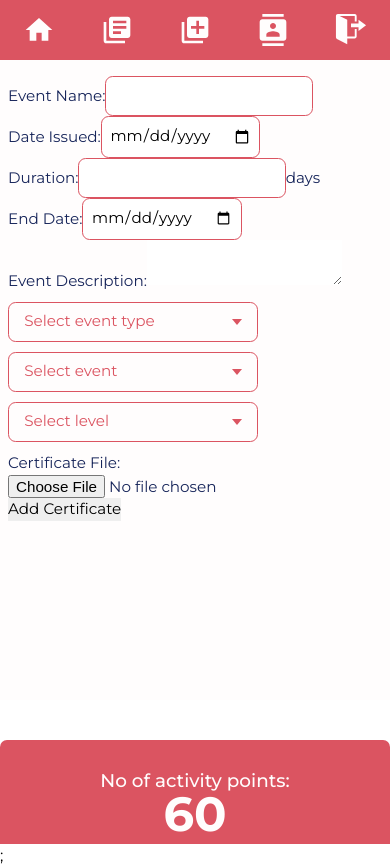
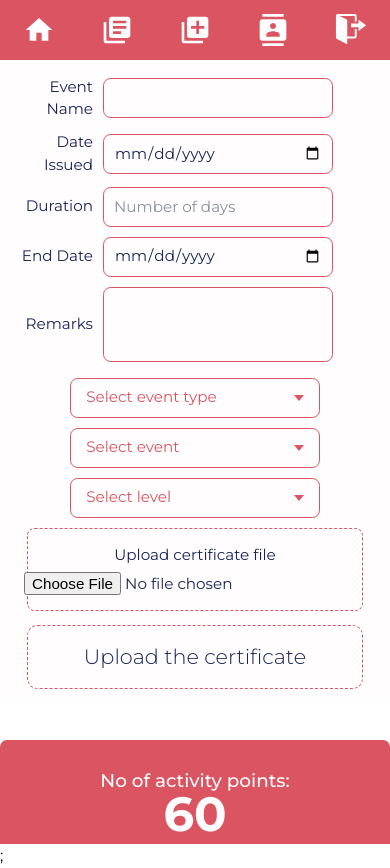
Before and after one commit to alvin1904/skillvine-client, a Next.js app: page /student/certificates/add in a window 390 px wide. Built offline with nearby package versions, Linux system fonts and the light colour scheme.

Commit message:
fix: view certificates mobile resp

```diff
--- a/src/componentsUser/certificate/LeftAdd.js
+++ b/src/componentsUser/certificate/LeftAdd.js
@@ -5,28 +5,27 @@ export default function LeftAdd() {
   return (
     <div className={styles.LeftAdd}>
       <div className={styles.eventName}>
-        <label>Event Name:</label>
+        <label>Event Name</label>
         <input type="text" className={styles.event_name} />
       </div>
 
       <div className={styles.dateStart}>
-        <label>Date Issued:</label>
+        <label>Date Issued</label>
         <input type="date" className={styles.date_issued} />
       </div>
 
       <div className={styles.duration}>
-        <label>Duration:</label>
-        <input type="number" className={styles.duration} min="1" />
-        days
+        <label>Duration</label>
+        <input type="number" className={styles.duration} min="1" placeholder="Number of days"/>
       </div>
 
       <div className={styles.dateEnd}>
-        <label>End Date:</label>
+        <label>End Date</label>
         <input type="date" className={styles.end_date} />
       </div>
 
       <div className={styles.eventDescription}>
-        <label>Event Description:</label>
+        <label>Remarks</label>
         <textarea className={styles.event_desc} />
       </div>
     </div>
--- a/src/componentsUser/certificate/RightAdd.js
+++ b/src/componentsUser/certificate/RightAdd.js
@@ -6,6 +6,7 @@ export default function RightAdd() {
   const ref1 = useRef(null);
   const ref2 = useRef(null);
   const ref3 = useRef(null);
+  const pdfRef = useRef(null);
   const array1 = [
     "National Initiatives Participation",
     "Sports & Games",
@@ -28,17 +29,23 @@ export default function RightAdd() {
       <DropDown array={array3} defaultText="Select level" ulRef={ref3} />
 
       <div className={styles.fileUploader}>
-        <label>Certificate File:</label>
+        <label
+          onClick={() => {
+            pdfRef.current.click();
+          }}
+        >
+          Upload certificate file
+        </label>
         <input
           type="file"
           className={styles.fileUpload}
           accept=".jpg, .jpeg, .png, application/pdf"
+          ref={pdfRef}
         />
       </div>
-
-      <div className={styles.submitBtn}>
-        <input type="submit" value="Add Certificate" />
-      </div>
+      <button type="submit" className={styles.submitBtn}>
+        Upload the certificate
+      </button>
     </div>
   );
 }
--- a/src/styles/globals.css
+++ b/src/styles/globals.css
@@ -307,6 +307,11 @@ body {
   display: block;
   opacity: 1;
 }
+@media (max-width: 768px) {
+  .select {
+    margin: 0px;
+  }
+}
 
 /* ADD CERTIFICATES */
 .add_certificate {
--- a/src/styles/student/AddCertificate.module.css
+++ b/src/styles/student/AddCertificate.module.css
@@ -6,13 +6,105 @@
   grid-auto-flow: column;
   font-size: 0.95em;
 }
+.LeftAdd > div > input,
+.LeftAdd > div > textarea,
+.date_issued,
+.end_date {
+  background-color: var(--clr-light);
+  color: var(--clr-dark);
+  border: 1px var(--clr-primary-400) solid;
+  border-radius: 0.5em;
+  resize: none;
+  height: 40px;
+  padding: 5px 10px;
+}
+.LeftAdd > div > textarea {
+  height: 120px;
+}
+.LeftAdd > div > input::placeholder,
+.LeftAdd > div > textarea::placeholder {
+  opacity: 0.5;
+  text-align: left;
+}
+.LeftAdd {
+  display: grid;
+  grid-auto-flow: row;
+  gap: 10px;
+}
+.eventName,
+.dateStart,
+.duration,
+.dateEnd,
+.eventDescription {
+  width: 100%;
+  display: grid;
+  grid-auto-flow: column;
+  grid-template-columns: 100px 320px;
+  align-items: center;
+  text-align: end;
+  gap: 10px;
+}
+
 @media (max-width: 768px) {
   .submit_certificate {
     grid-auto-flow: row;
   }
+  .date_issued,
+  .end_date {
+    width: 100%;
+  }
+  .eventName,
+  .dateStart,
+  .duration,
+  .dateEnd,
+  .eventDescription {
+    grid-template-columns: 85px 230px;
+  }
+  .LeftAdd > div > textarea {
+    height: 75px;
+  }
 }
-.LeftAdd>div>input{
-  border: 1px var(--clr-primary-400) solid;
-  padding: 0.5em;
+
+.RightAdd {
+  display: grid;
+  grid-auto-flow: row;
+  gap: 10px;
+  justify-items: center;
+}
+.fileUploader {
+  width: 90%;
+  padding: 15px;
+  text-align: center;
+  border: 1px var(--clr-primary-400) dashed;
   border-radius: 0.5em;
+  display: grid;
+  justify-content: center;
+  gap: 5px;
 }
+.submitBtn {
+  width: 90%;
+  padding: 15px;
+  text-align: center;
+  border: 1px var(--clr-primary-400) dashed;
+  border-radius: 0.5em;
+  display: grid;
+  justify-content: center;
+  gap: 5px;
+  transition: all 150ms ease-in-out;
+  font-size: 1.3rem;
+  font-weight: 300;
+  margin-top: 1rem;
+}
+.submitBtn:hover {
+  background-color: var(--clr-primary-400);
+  color: var(--clr-light);
+  font-weight: 400;
+}
+@media (max-width: 768px) {
+  .RightAdd {
+    margin-top: 1rem;
+  }
+  .submitBtn {
+    margin-top: 0.25rem;
+  }
+}
```
Also changed, not shown: src/styles/student/ViewCertificates.module.css (+14 -1 lines).
